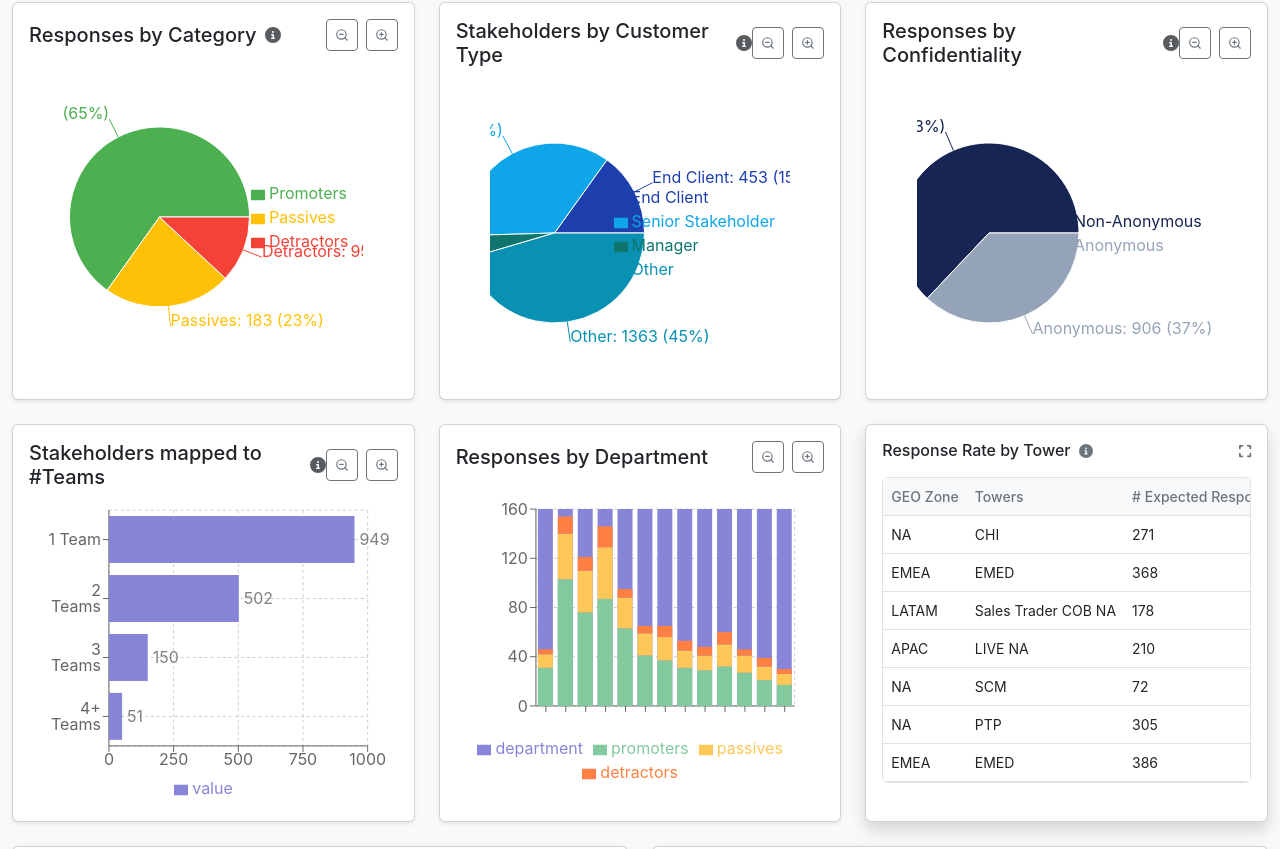
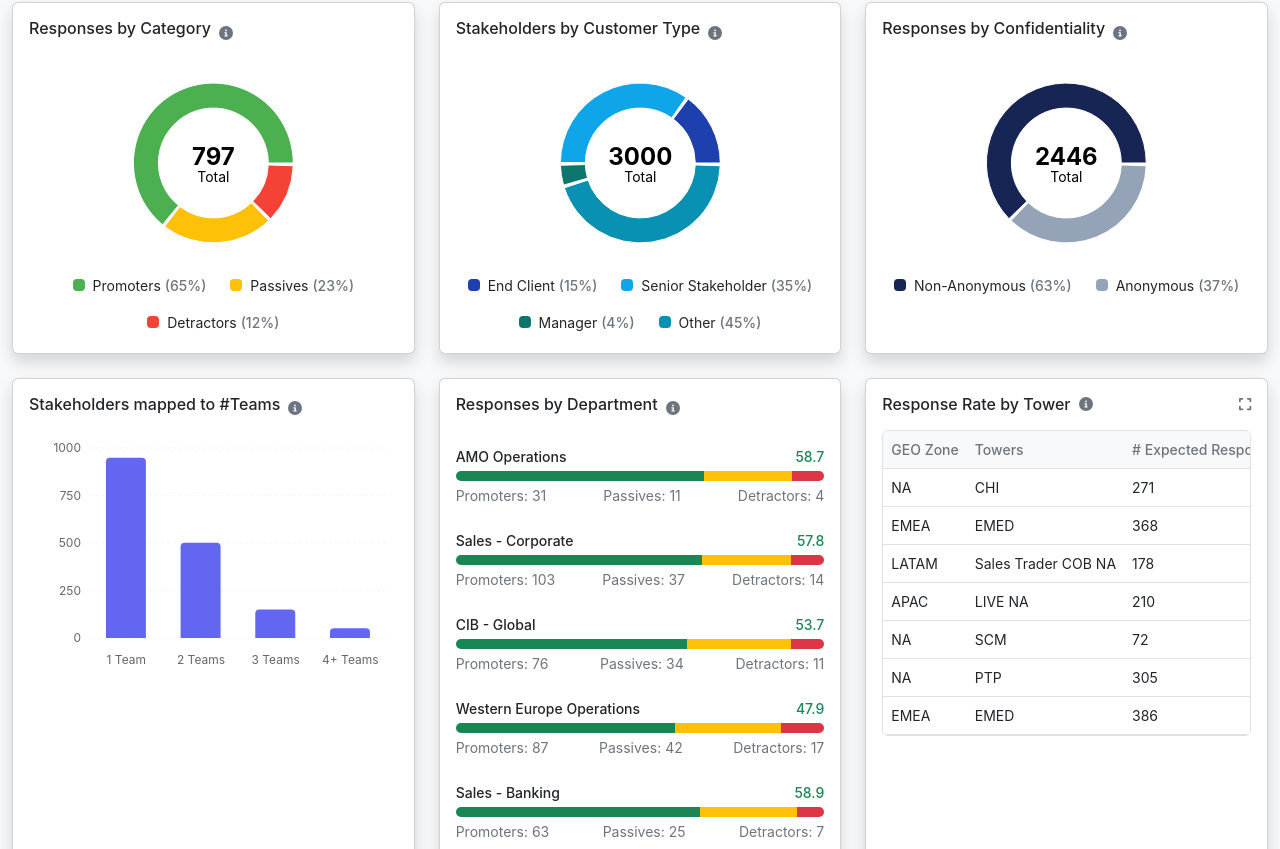
Before and after one commit to NagendraSethi/nps-insight-dashboard-react, a React (Vite) app: page / in a window 1280 px wide. Shown: the part 771-1620 px from the top of the page. Built offline with nearby package versions, Linux system fonts and the light colour scheme.

Commit message:
Reverted to commit 424d9de9d7d77da9a65b3713701f7f4085390d52

```diff
--- a/src/components/BarChart.jsx
+++ b/src/components/BarChart.jsx
@@ -1,48 +1,60 @@
 
-import React, { useState } from 'react';
-import { BarChart as RechartsBC, Bar, XAxis, YAxis, CartesianGrid, Tooltip, Legend, ResponsiveContainer } from 'recharts';
+import React from 'react';
+import { BarChart as ReBarChart, Bar, XAxis, YAxis, ResponsiveContainer, Tooltip, CartesianGrid } from 'recharts';
 import { FontAwesomeIcon } from '@fortawesome/react-fontawesome';
 import { faInfoCircle } from '@fortawesome/free-solid-svg-icons';
-import ZoomControls from './ZoomControls';
 
-const BarChart = ({ data, title, infoText, layout = 'vertical', colors = ['#8884d8'] }) => {
-  const [scale, setScale] = useState(1);
+const CustomTooltip = ({ active, payload }) => {
+  if (active && payload && payload.length) {
+    return (
+      <div className="bg-white p-3 border shadow-lg rounded">
+        <p className="fw-medium">{`${payload[0].name}: ${payload[0].value}`}</p>
+      </div>
+    );
+  }
+  return null;
+};
 
-  const handleZoomIn = () => {
-    setScale(prevScale => Math.min(prevScale + 0.2, 2));
-  };
-
-  const handleZoomOut = () => {
-    setScale(prevScale => Math.max(prevScale - 0.2, 0.6));
-  };
-
-  const baseHeight = 300;
-  const height = baseHeight * scale;
-
+const BarChart = ({ data, title, infoText }) => {
   return (
-    <div className="card shadow-sm h-100">
+    <div className="card shadow h-100">
       <div className="card-body">
-        <div className="d-flex justify-content-between align-items-center mb-3">
-          <div className="d-flex align-items-center">
-            <h5 className="card-title mb-0 me-2">{title}</h5>
-            {infoText && (
-              <div className="cursor-help" title={infoText}>
-                <FontAwesomeIcon icon={faInfoCircle} className="text-muted" />
-              </div>
-            )}
-          </div>
-          <ZoomControls onZoomIn={handleZoomIn} onZoomOut={handleZoomOut} />
+        <div className="d-flex align-items-center mb-3">
+          <h5 className="card-title fs-6 fw-medium text-dark">{title}</h5>
+          <FontAwesomeIcon
+            icon={faInfoCircle}
+            size="sm"
+            className="text-secondary ms-2 cursor-help"
+            title={infoText}
+          />
         </div>
-        <div style={{ height: `${height}px` }}>
+        <div style={{ height: 250 }}>
           <ResponsiveContainer width="100%" height="100%">
-            <RechartsBC data={data} layout={layout} margin={{ top: 5, right: 30, left: 20, bottom: 5 }}>
-              <CartesianGrid strokeDasharray="3 3" />
-              <XAxis dataKey={layout === 'vertical' ? null : 'name'} type={layout === 'vertical' ? 'number' : 'category'} />
-              <YAxis dataKey={layout === 'vertical' ? 'name' : null} type={layout === 'vertical' ? 'category' : 'number'} />
-              <Tooltip />
-              <Legend />
-              <Bar dataKey="value" fill={colors[0]} label={layout === 'vertical' ? { position: 'right' } : { position: 'top' }} />
-            </RechartsBC>
+            <ReBarChart
+              data={data}
+              margin={{ top: 10, right: 10, left: 0, bottom: 20 }}
+              barSize={40}
+            >
+              <CartesianGrid strokeDasharray="3 3" vertical={false} opacity={0.2} />
+              <XAxis
+                dataKey="name"
+                tick={{ fontSize: 12 }}
+                axisLine={false}
+                tickLine={false}
+                dy={10}
+              />
+              <YAxis
+                tick={{ fontSize: 12 }}
+                axisLine={false}
+                tickLine={false}
+              />
+              <Tooltip content={<CustomTooltip />} cursor={{ opacity: 0.3 }} />
+              <Bar
+                dataKey="value"
+                fill="#6366f1"
+                radius={[4, 4, 0, 0]}
+              />
+            </ReBarChart>
           </ResponsiveContainer>
         </div>
       </div>
--- a/src/components/PieChart.jsx
+++ b/src/components/PieChart.jsx
@@ -1,63 +1,77 @@
 
-import React, { useState } from 'react';
-import { PieChart as RechartsPC, Pie, Cell, Tooltip, Legend } from 'recharts';
+import React from 'react';
+import { PieChart as ReChartPie, Pie, Cell, ResponsiveContainer, Tooltip } from 'recharts';
 import { FontAwesomeIcon } from '@fortawesome/react-fontawesome';
 import { faInfoCircle } from '@fortawesome/free-solid-svg-icons';
-import ZoomControls from './ZoomControls';
+
+const CustomTooltip = ({ active, payload }) => {
+  if (active && payload && payload.length) {
+    return (
+      <div className="bg-white p-3 border shadow rounded">
+        <p className="fw-medium">{`${payload[0].name}: ${payload[0].value}`}</p>
+      </div>
+    );
+  }
+  return null;
+};
 
 const PieChart = ({ data, title, infoText, colors }) => {
-  const [scale, setScale] = useState(1);
-
-  const handleZoomIn = () => {
-    setScale(prevScale => Math.min(prevScale + 0.2, 2));
-  };
-
-  const handleZoomOut = () => {
-    setScale(prevScale => Math.max(prevScale - 0.2, 0.6));
-  };
-
-  const baseSize = 300;
-  const width = baseSize * scale;
-  const height = baseSize * scale;
-
-  const renderLabel = ({ name, value, percent }) => {
-    return `${name}: ${value} (${(percent * 100).toFixed(0)}%)`;
-  };
+  const totalCount = data.reduce((sum, item) => sum + item.value, 0);
 
   return (
-    <div className="card shadow-sm h-100">
+    <div className="card shadow h-100">
       <div className="card-body">
-        <div className="d-flex justify-content-between align-items-center mb-3">
-          <div className="d-flex align-items-center">
-            <h5 className="card-title mb-0 me-2">{title}</h5>
-            {infoText && (
-              <div className="cursor-help" title={infoText}>
-                <FontAwesomeIcon icon={faInfoCircle} className="text-muted" />
+        <div className="d-flex align-items-center mb-3">
+          <h5 className="card-title fs-6 fw-medium text-dark">{title}</h5>
+          <FontAwesomeIcon
+            icon={faInfoCircle}
+            size="sm"
+            className="text-secondary ms-2 cursor-help"
+            title={infoText}
+          />
         </div>
-            )}
-          </div>
-          <ZoomControls onZoomIn={handleZoomIn} onZoomOut={handleZoomOut} />
-        </div>
-        <div className="d-flex justify-content-center">
-          <RechartsPC width={width} height={height}>
+        <div className="d-flex align-items-center justify-content-center" style={{ height: '200px' }}>
+          <ResponsiveContainer width="100%" height="100%">
+            <ReChartPie data={data}>
               <Pie
                 data={data}
                 cx="50%"
                 cy="50%"
-              labelLine={true}
-              label={renderLabel}
-              outerRadius={width * 0.3}
-              fill="#8884d8"
+                labelLine={false}
+                outerRadius={80}
+                innerRadius={55}
                 dataKey="value"
-              nameKey="name"
+                paddingAngle={2}
               >
                 {data.map((entry, index) => (
-                <Cell key={`cell-${index}`} fill={colors[index % colors.length]} />
+                  <Cell
+                    key={`cell-${index}`}
+                    fill={colors[index % colors.length]}
+                    stroke="white"
+                    strokeWidth={1}
+                  />
                 ))}
               </Pie>
-            <Tooltip />
-            <Legend layout="vertical" verticalAlign="middle" align="right" />
-          </RechartsPC>
+              <text x="50%" y="50%" textAnchor="middle" dominantBaseline="middle">
+                <tspan x="50%" dy="-5" className="fs-4 fw-bold">{totalCount}</tspan>
+                <tspan x="50%" dy="20" className="small text-secondary">Total</tspan>
+              </text>
+              <Tooltip content={<CustomTooltip />} />
+            </ReChartPie>
+          </ResponsiveContainer>
+        </div>
+
+        <div className="d-flex flex-wrap justify-content-center mt-2 gap-2">
+          {data.map((entry, index) => (
+            <div key={index} className="d-flex align-items-center mx-2 my-1">
+              <div
+                style={{ backgroundColor: colors[index % colors.length] }}
+                className="me-2 rounded-1"
+                style={{ width: '12px', height: '12px', backgroundColor: colors[index % colors.length] }}
+              ></div>
+              <span className="small">{entry.name} <span className="text-secondary fw-medium">({Math.round((entry.value / totalCount) * 100)}%)</span></span>
+            </div>
+          ))}
         </div>
       </div>
     </div>
--- a/src/components/StackedBarChart.jsx
+++ b/src/components/StackedBarChart.jsx
@@ -1,52 +1,81 @@
 
-import React, { useState } from 'react';
-import { BarChart, Bar, XAxis, YAxis, CartesianGrid, Tooltip, Legend, ResponsiveContainer } from 'recharts';
-import ZoomControls from './ZoomControls';
+import React from 'react';
+import { FontAwesomeIcon } from '@fortawesome/react-fontawesome';
+import { faInfoCircle } from '@fortawesome/free-solid-svg-icons';
+
+const StackedBar = ({ promoters, passives, detractors, total }) => {
+  const promoterPercent = (promoters / total) * 100;
+  const passivePercent = (passives / total) * 100;
+  const detractorPercent = (detractors / total) * 100;
+
+  return (
+    <div className="progress" style={{ height: '10px', borderRadius: '5px' }}>
+      <div
+        className="progress-bar bg-success"
+        style={{ width: `${promoterPercent}%`, transition: 'width 0.5s ease-out' }}
+      ></div>
+      <div
+        className="progress-bar bg-warning"
+        style={{ width: `${passivePercent}%`, transition: 'width 0.5s ease-out' }}
+      ></div>
+      <div
+        className="progress-bar bg-danger"
+        style={{ width: `${detractorPercent}%`, transition: 'width 0.5s ease-out' }}
+      ></div>
+    </div>
+  );
+};
 
 const StackedBarChart = ({ data, title }) => {
-  const [scale, setScale] = useState(1);
+  return (
+    <div className="card shadow h-100">
+      <div className="card-body">
+        <div className="d-flex align-items-center mb-3">
+          <h5 className="card-title fs-6 fw-medium text-dark">{title}</h5>
+          <FontAwesomeIcon icon={faInfoCircle} size="sm" className="text-secondary ms-2" />
+        </div>
 
-  const handleZoomIn = () => {
-    setScale(prevScale => Math.min(prevScale + 0.2, 2));
-  };
+        <div className="mt-4">
+          {data.map((item, index) => {
+            const total = item.promoters + item.passives + item.detractors;
+            const npsScore = ((item.promoters - item.detractors) / total * 100).toFixed(1);
+            return (
+              <div key={index} className="mb-4">
+                <div className="d-flex justify-content-between small mb-1">
+                  <span className="fw-medium">{item.department}</span>
+                  <span className={`fw-medium ${parseFloat(npsScore) >= 0 ? 'text-success' : 'text-danger'}`}>
+                    {npsScore}
+                  </span>
+                </div>
+                <StackedBar
+                  promoters={item.promoters}
+                  passives={item.passives}
+                  detractors={item.detractors}
+                  total={total}
+                />
+                <div className="d-flex justify-content-between small text-secondary mt-1">
+                  <span>Promoters: {item.promoters}</span>
+                  <span>Passives: {item.passives}</span>
+                  <span>Detractors: {item.detractors}</span>
+                </div>
+              </div>
+            );
+          })}
+        </div>
 
-  const handleZoomOut = () => {
-    setScale(prevScale => Math.max(prevScale - 0.2, 0.6));
-  };
-
-  const baseHeight = 300;
-  const height = baseHeight * scale;
-
-  // Generate random colors for the stacked bars
-  const generateColors = (count) => {
-    const colorSet = ['#8884d8', '#82ca9d', '#ffc658', '#ff8042', '#0088FE', '#00C49F', '#FFBB28', '#FF8042'];
-    return colorSet.slice(0, count);
-  };
-
-  // Extract keys for the stacked bars (excluding 'name')
-  const keys = Object.keys(data[0]).filter(key => key !== 'name');
-  const colors = generateColors(keys.length);
-
-  return (
-    <div className="card shadow-sm h-100">
-      <div className="card-body">
-        <div className="d-flex justify-content-between align-items-center mb-3">
-          <h5 className="card-title mb-0">{title}</h5>
-          <ZoomControls onZoomIn={handleZoomIn} onZoomOut={handleZoomOut} />
-        </div>
-        <div style={{ height: `${height}px` }}>
-          <ResponsiveContainer width="100%" height="100%">
-            <BarChart data={data} margin={{ top: 20, right: 30, left: 20, bottom: 5 }}>
-              <CartesianGrid strokeDasharray="3 3" />
-              <XAxis dataKey="name" />
-              <YAxis />
-              <Tooltip />
-              <Legend />
-              {keys.map((key, index) => (
-                <Bar key={key} dataKey={key} stackId="a" fill={colors[index % colors.length]} />
-              ))}
-            </BarChart>
-          </ResponsiveContainer>
+        <div className="d-flex justify-content-center mt-4 gap-4">
+          <div className="d-flex align-items-center">
+            <div className="bg-success me-1 rounded-1" style={{ width: '12px', height: '12px' }}></div>
+            <span className="small">Promoters</span>
+          </div>
+          <div className="d-flex align-items-center">
+            <div className="bg-warning me-1 rounded-1" style={{ width: '12px', height: '12px' }}></div>
+            <span className="small">Passives</span>
+          </div>
+          <div className="d-flex align-items-center">
+            <div className="bg-danger me-1 rounded-1" style={{ width: '12px', height: '12px' }}></div>
+            <span className="small">Detractors</span>
+          </div>
         </div>
       </div>
     </div>
--- a/src/components/ZoomControls.jsx
+++ /dev/null
@@ -1,28 +0,0 @@
-
-import React from 'react';
-import { ZoomIn, ZoomOut } from 'lucide-react';
-
-const ZoomControls = ({ onZoomIn, onZoomOut }) => {
-  return (
-    <div className="zoom-controls d-flex align-items-center">
-      <button
-        onClick={onZoomOut}
-        className="btn btn-sm btn-outline-secondary me-2 d-flex align-items-center justify-content-center"
-        aria-label="Zoom out"
-        title="Zoom out"
-      >
-        <ZoomOut size={18} />
-      </button>
-      <button
-        onClick={onZoomIn}
-        className="btn btn-sm btn-outline-secondary d-flex align-items-center justify-content-center"
-        aria-label="Zoom in"
-        title="Zoom in"
-      >
-        <ZoomIn size={18} />
-      </button>
-    </div>
-  );
-};
-
-export default ZoomControls;
--- a/src/index.css
+++ b/src/index.css
@@ -86,14 +86,3 @@ body {
 .flex-wrap {
   flex-wrap: wrap;
 }
-
-/* Zoom controls */
-.zoom-controls button {
-  width: 32px;
-  height: 32px;
-}
-
-.zoom-controls button svg {
-  display: block;
-  margin: 0 auto;
-}
```
Also changed, not shown: src/components/PageFilter.jsx (+16 -67 lines). Lines whose indentation alone changed are shown as unchanged.
